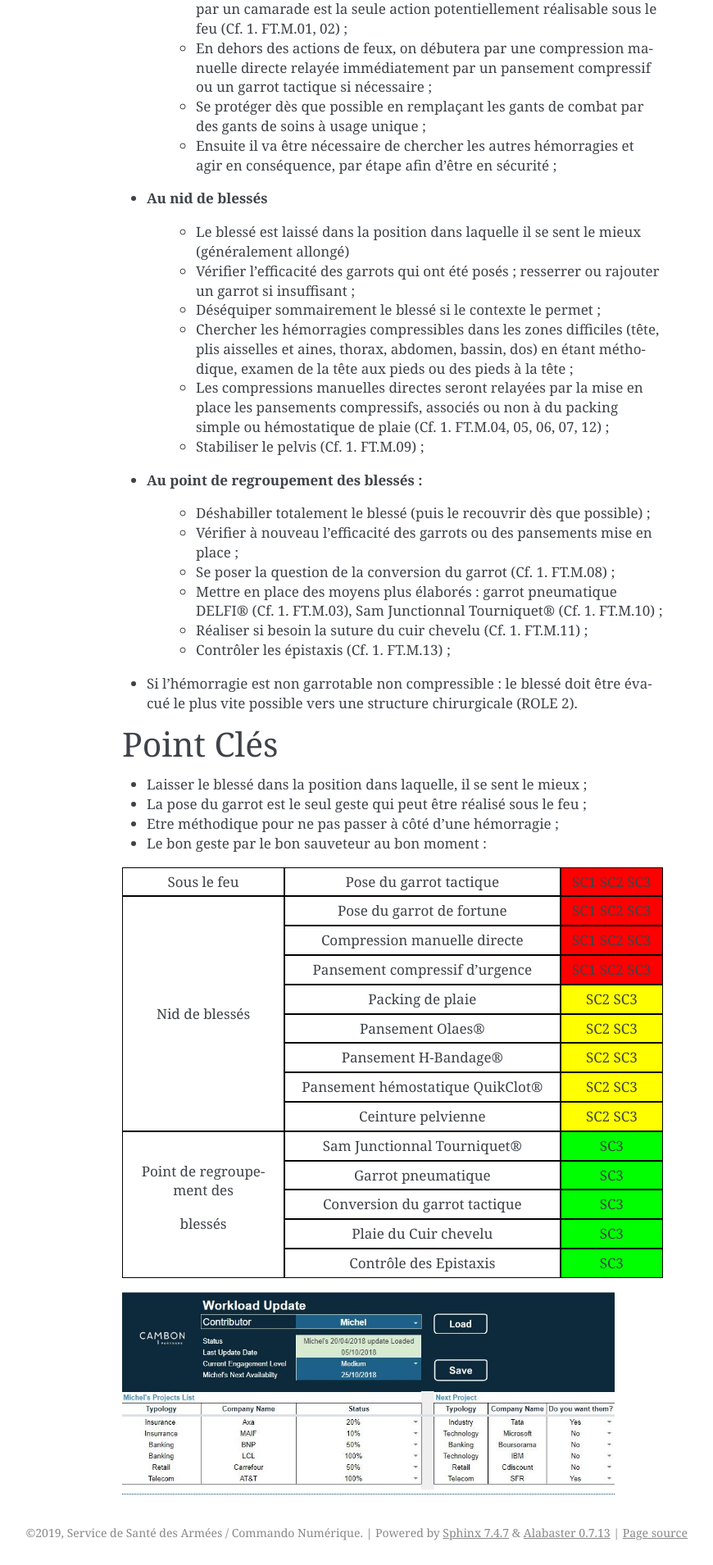
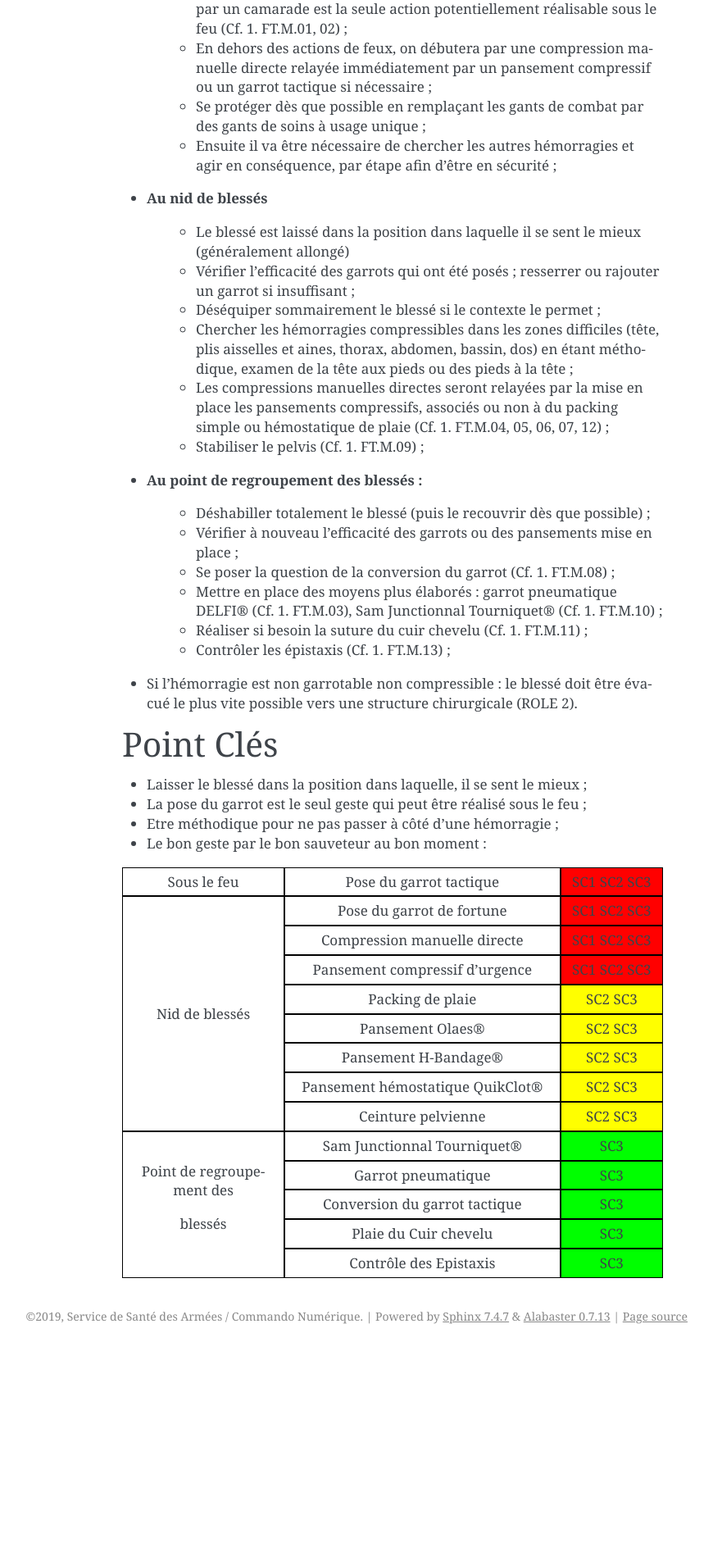
Before and after one commit to Haru13cl/medopex, a Sphinx documentation site: the page built from docs/source/1-D-M-001.rst, in a window 1280 px wide. Shown: the part 803-2712 px from the top of the page at 82% size, without its empty margins (271-1141 px from the left). Built offline with Sphinx 7.4.7, drawn with Linux system fonts in a browser that asks for light colours; after the commit the page ends 2448 px from its top, so only the background shows below that.

Commit message:
Google Docs reST Editor@2019-4-24 10:2:11

```diff
--- a/docs/source/1-D-M-001.rst
+++ b/docs/source/1-D-M-001.rst
@@ -121,7 +119,3 @@ Point Clés
     <tr><td style="text-align:center;vertical-align:Center;padding-top:5px;padding-bottom:5px;padding-left:5px;padding-right:5px;border:solid 1px #000000"><p>Plaie du Cuir chevelu</p></td><td style="text-align:center;background-color:#00ff00;vertical-align:Center;padding-top:5px;padding-bottom:5px;padding-left:5px;padding-right:5px;border:solid 1px #000000"><p>SC3</p></td></tr>
     <tr><td style="text-align:center;vertical-align:Center;padding-top:5px;padding-bottom:5px;padding-left:5px;padding-right:5px;border:solid 1px #000000"><p>Contrôle des Epistaxis</p></td><td style="text-align:center;background-color:#00ff00;vertical-align:Center;padding-top:5px;padding-bottom:5px;padding-left:5px;padding-right:5px;border:solid 1px #000000"><p>SC3</p></td></tr>
     </tbody></table>
-
-.. |IMG1| image:: static/Fiche_C_A_T_-_MASSIVE_BLEEDING__CONTROL_-_1_D_M_1.jpeg
-   :height: 241 px
-   :width: 601 px
```
Also changed, not shown: other parts of docs/source/1-D-M-001.rst (+0 -2 lines).
